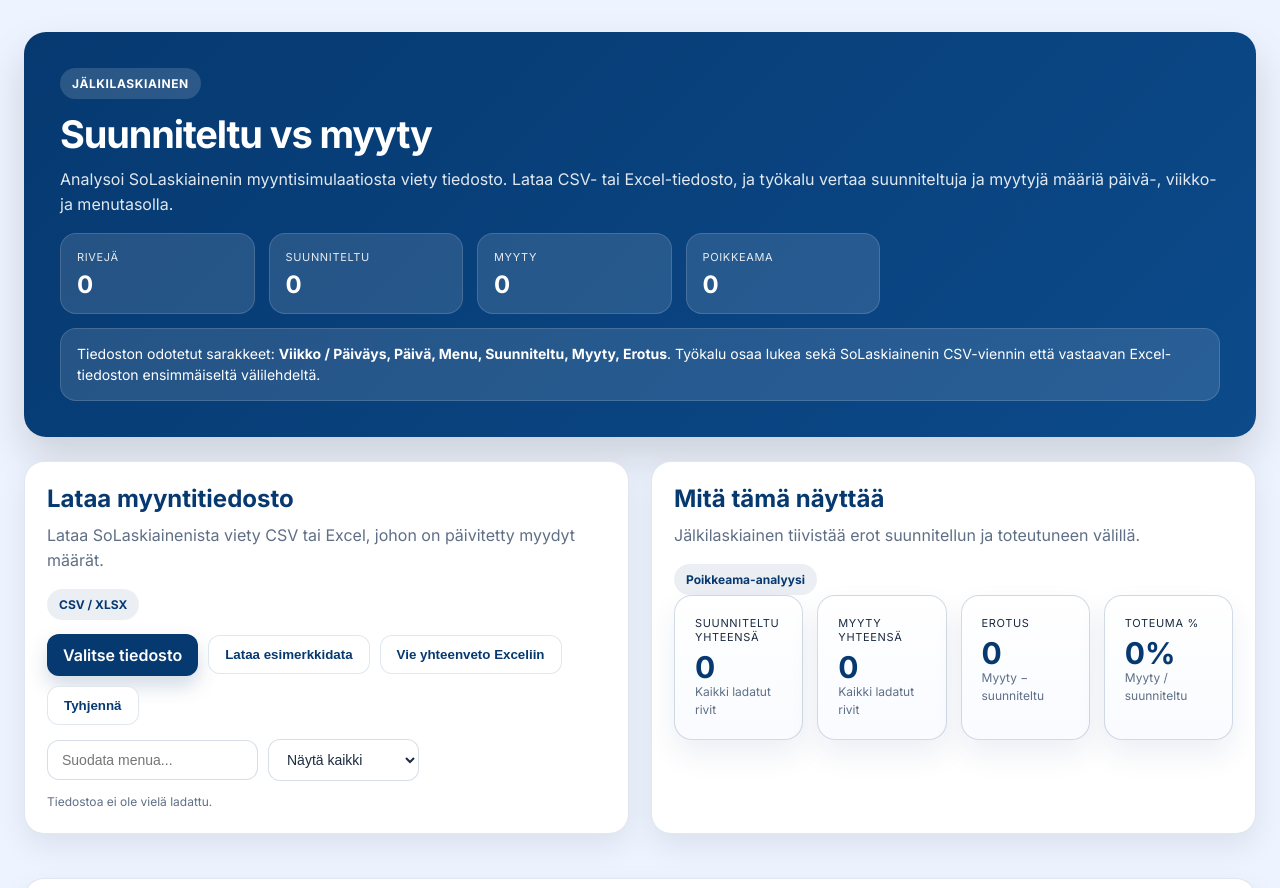
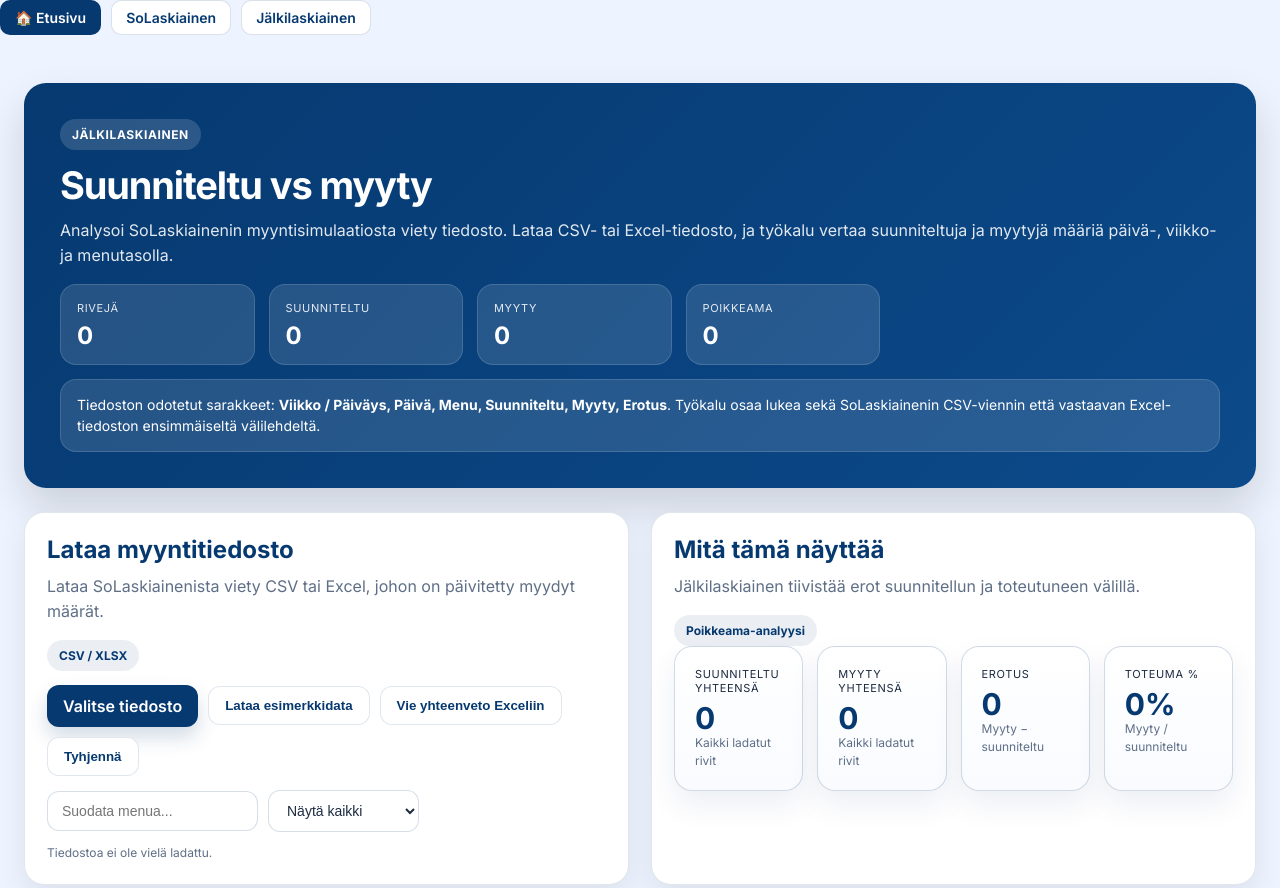
Before and after one commit to SXOFINIT/laskiainen, a plain HTML site: page jalkilaskiainen.html in a window 1280 px wide. Shown: the top 888 px of the page. Drawn offline with Linux system fonts and the light colour scheme.

Commit message:
Update jalkilaskiainen.html

```diff
--- a/jalkilaskiainen.html
+++ b/jalkilaskiainen.html
@@ -7,6 +7,35 @@
   <link href="https://fonts.googleapis.com/css2?family=Inter:wght@400;600;700&display=swap" rel="stylesheet">
   <script src="https://cdn.sheetjs.com/xlsx-0.20.2/package/dist/xlsx.full.min.js"></script>
   <style>
+    /* Laskiainen navigation */
+.laskiainen-nav{
+  display:flex;
+  gap:10px;
+  align-items:center;
+  margin-bottom:16px;
+}
+
+.nav-btn{
+  padding:8px 14px;
+  border-radius:10px;
+  background:#ffffff;
+  color:#063970;
+  border:1px solid rgba(6,57,112,.15);
+  text-decoration:none;
+  font-weight:600;
+  font-size:14px;
+  transition:all .15s ease;
+}
+
+.nav-btn:hover{
+  background:#063970;
+  color:#ffffff;
+}
+
+.nav-btn.home{
+  background:#063970;
+  color:#ffffff;
+}
     :root {
       --theme:#063970;
       --theme2:#0c4a8a;
@@ -58,6 +87,12 @@
   </style>
 </head>
 <body>
+  <!-- Laskiainen Navigation -->
+<div class="laskiainen-nav">
+  <a href="index.html" class="nav-btn home">🏠 Etusivu</a>
+  <a href="laskiainenV13.html" class="nav-btn">SoLaskiainen</a>
+  <a href="jalkilaskiainen.html" class="nav-btn">Jälkilaskiainen</a>
+</div>
 <div class="wrap">
   <div class="hero">
     <div class="hero-top">
```
